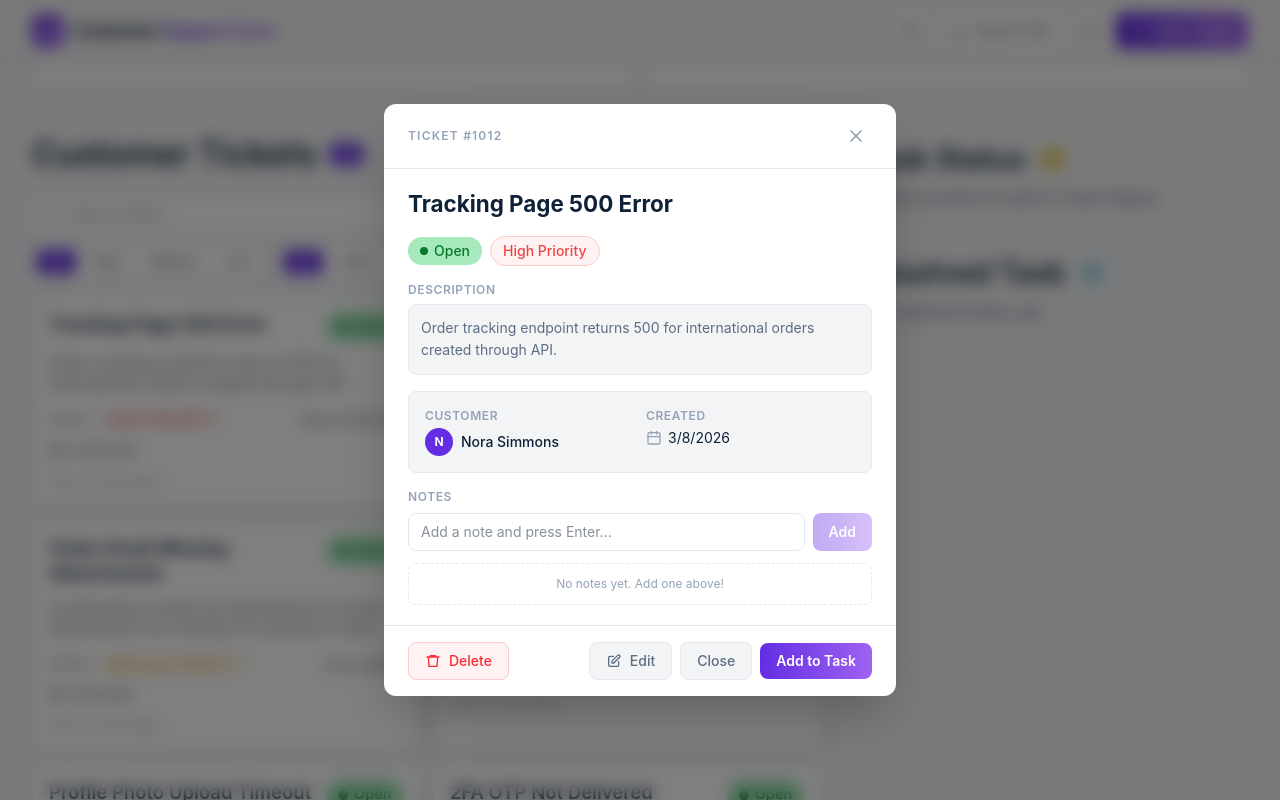
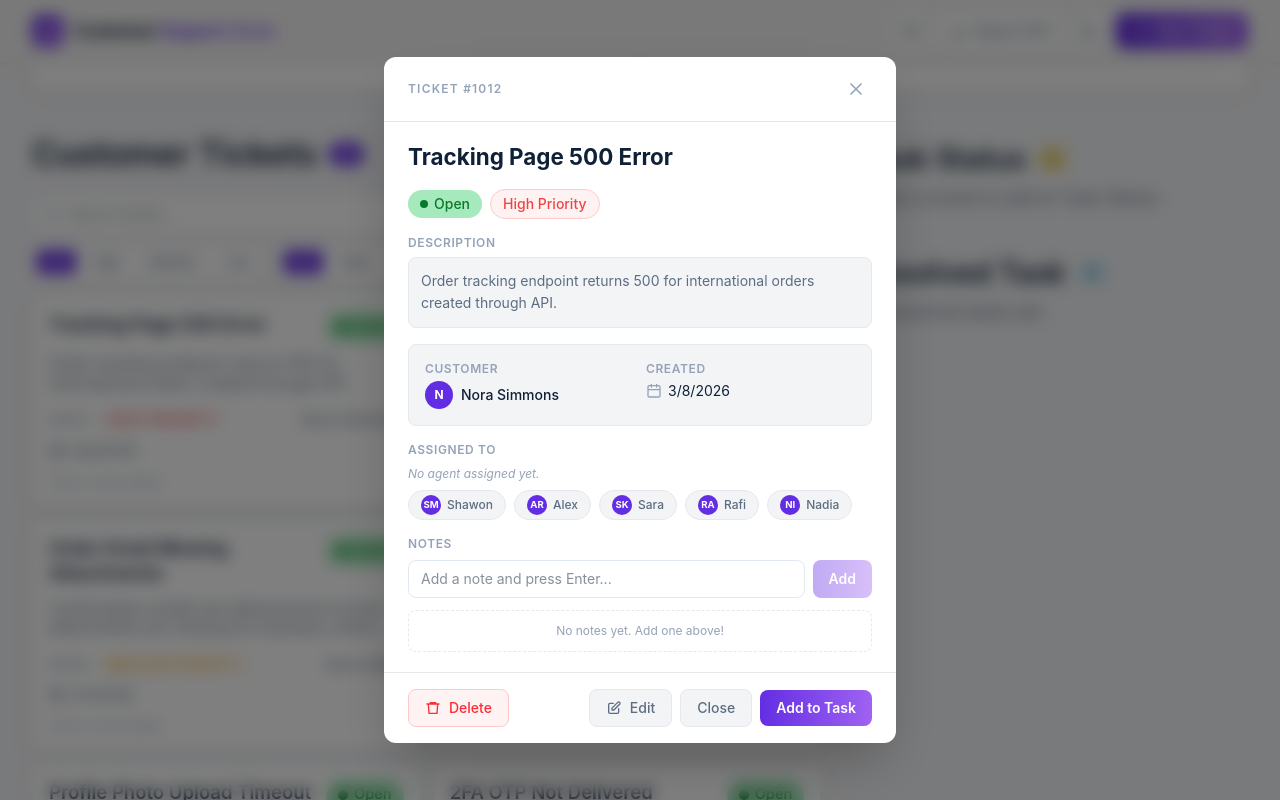
Before and after one commit to Shawon-Mahmud07/Customer-Support-Zone, a React (Vite) app: page / in a window 1280 px wide. Both pictures are taken after a click on the button 226 px from the left and 970 px from the top of the page. Shown: the part 570-1370 px from the top of the page. Built offline with nearby package versions, Linux system fonts and the light colour scheme.

Commit message:
feat(Ticket Assignment): add agent assignment feature to tickets with UI updates in TicketDetailModal and MainSection

```diff
--- a/src/App.jsx
+++ b/src/App.jsx
@@ -41,6 +41,14 @@ function App() {
   const [ticketNotes, setTicketNotes] = useState(() =>
     loadState("csz_ticketNotes", {}),
   );
+  // Team members for About Us page
+  const [agents] = useState([
+    { id: 1, name: "Shawon Mahmud", initials: "SM" },
+    { id: 2, name: "Alex Rahman", initials: "AR" },
+    { id: 3, name: "Sara Khan", initials: "SK" },
+    { id: 4, name: "Rafi Ahmed", initials: "RA" },
+    { id: 5, name: "Nadia Islam", initials: "NI" },
+  ]);
   const [showModal, setShowModal] = useState(false);
   // About Us state
   const [showAboutUs, setShowAboutUs] = useState(false);
@@ -229,6 +237,21 @@ function App() {
     }));
   }
 
+  // Assign ticket to agent
+  function handleAssignTicket(ticketId, agent) {
+    setTickets((prev) =>
+      prev.map((t) => (t.id === ticketId ? { ...t, assignedTo: agent } : t)),
+    );
+    setTaskStatus((prev) =>
+      prev.map((t) => (t.id === ticketId ? { ...t, assignedTo: agent } : t)),
+    );
+    if (agent) {
+      toast.success(`Ticket assigned to ${agent.name}!`);
+    } else {
+      toast.info("Ticket unassigned.");
+    }
+  }
+
   // Export all tickets to CSV
   function handleExportCSV() {
     const allTickets = [...tickets, ...taskStatus, ...resolvedTasks];
@@ -274,9 +297,9 @@ function App() {
     toast.success(`${allTickets.length} tickets exported!`);
   }
   // Show About Us page
- if (showAboutUs) {
-   return <AboutUs onBack={() => setShowAboutUs(false)} />;
- }
+  if (showAboutUs) {
+    return <AboutUs onBack={() => setShowAboutUs(false)} />;
+  }
   return (
     <div className="min-h-screen" style={{ backgroundColor: "var(--bg-base)" }}>
       <Navbar
@@ -313,6 +336,8 @@ function App() {
         ticketNotes={ticketNotes}
         onAddNote={handleAddNote}
         onDeleteNote={handleDeleteNote}
+        agents={agents}
+        onAssignTicket={handleAssignTicket}
       />
       <Footer onAboutUs={() => setShowAboutUs(true)} />
       <ToastContainer
--- a/src/components/MainSection.jsx
+++ b/src/components/MainSection.jsx
@@ -301,6 +301,20 @@ function TicketCard({ ticket, onOpenDetail }) {
         </span>
       </div>
 
+      {/* Assigned agent */}
+      {ticket.assignedTo && (
+        <div className="mt-2 flex items-center gap-1.5">
+          <div
+            className="flex h-5 w-5 items-center justify-center rounded-full text-[0.6rem] font-bold text-white"
+            style={{ backgroundColor: "#632EE3" }}
+          >
+            {ticket.assignedTo.initials}
+          </div>
+          <span className="text-xs" style={{ color: "var(--text-muted)" }}>
+            {ticket.assignedTo.name}
+          </span>
+        </div>
+      )}
       {/* Click hint */}
       <p className="mt-3 text-xs" style={{ color: "var(--text-muted)" }}>
         Click to view details
@@ -328,6 +342,8 @@ function MainSection({
   onAddNote,
   onCompleteTask,
   onDeleteNote,
+  agents,
+  onAssignTicket,
 }) {
   const [selectedTicket, setSelectedTicket] = useState(null);
   const [expandedResolved, setExpandedResolved] = useState(null);
@@ -634,6 +650,8 @@ function MainSection({
         <TicketDetailModal
           ticket={selectedTicket}
           notes={ticketNotes[selectedTicket?.id] || []}
+          agents={agents}
+          onAssignTicket={(agent) => onAssignTicket(selectedTicket.id, agent)}
           onAddNote={(text) => onAddNote(selectedTicket.id, text)}
           onDeleteNote={(noteId) => onDeleteNote(selectedTicket.id, noteId)}
           onClose={() => setSelectedTicket(null)}
--- a/src/components/TicketDetailModal.jsx
+++ b/src/components/TicketDetailModal.jsx
@@ -18,6 +18,8 @@ function TicketDetailModal({
   ticket,
   notes = [],
   onAddNote,
+  agents = [],
+  onAssignTicket,
   onDeleteNote,
   onClose,
   onAddToTask,
@@ -48,7 +50,7 @@ function TicketDetailModal({
     setForm((prev) => ({ ...prev, [name]: value }));
     setErrors((prev) => ({ ...prev, [name]: undefined }));
   }
-// Validation
+  // Validation
   function validate() {
     const e = {};
     if (!form.title.trim()) e.title = "Title is required.";
@@ -56,7 +58,7 @@ function TicketDetailModal({
     if (!form.customer.trim()) e.customer = "Customer name is required.";
     return e;
   }
-// Note handlers
+  // Note handlers
   function handleNoteSubmit() {
     if (!noteInput.trim()) return;
     onAddNote(noteInput);
@@ -376,6 +378,116 @@ function TicketDetailModal({
                   </div>
                 </div>
               </div>
+              {/* ── ASSIGN SECTION ── */}
+              <div>
+                <p
+                  className="mb-2 text-xs font-semibold uppercase tracking-wider"
+                  style={{ color: "var(--text-muted)" }}
+                >
+                  Assigned To
+                </p>
+
+                {/* Current assignee */}
+                {ticket.assignedTo ? (
+                  <div
+                    className="mb-2 flex items-center justify-between rounded-lg border px-3 py-2"
+                    style={{
+                      borderColor: "var(--border-color)",
+                      backgroundColor: "var(--bg-base)",
+                    }}
+                  >
+                    <div className="flex items-center gap-2.5">
+                      <div
+                        className="flex h-8 w-8 items-center justify-center rounded-full text-sm font-bold text-white"
+                        style={{ backgroundColor: "#632EE3" }}
+                      >
+                        {ticket.assignedTo.initials}
+                      </div>
+                      <div>
+                        <p
+                          className="text-sm font-medium"
+                          style={{ color: "var(--text-primary)" }}
+                        >
+                          {ticket.assignedTo.name}
+                        </p>
+                        <p
+                          className="text-xs"
+                          style={{ color: "var(--text-muted)" }}
+                        >
+                          Assigned agent
+                        </p>
+                      </div>
+                    </div>
+                    {!isResolved && (
+                      <button
+                        onClick={() => onAssignTicket(null)}
+                        className="rounded-md px-2 py-1 text-xs font-medium text-red-400 transition hover:bg-red-50"
+                      >
+                        Remove
+                      </button>
+                    )}
+                  </div>
+                ) : (
+                  <p
+                    className="mb-2 text-xs italic"
+                    style={{ color: "var(--text-muted)" }}
+                  >
+                    No agent assigned yet.
+                  </p>
+                )}
+
+                {/* Agent picker — hide if resolved */}
+                {!isResolved && (
+                  <div className="flex flex-wrap gap-2">
+                    {agents.map((agent) => {
+                      const isAssigned = ticket.assignedTo?.id === agent.id;
+                      return (
+                        <button
+                          key={agent.id}
+                          onClick={() =>
+                            onAssignTicket(isAssigned ? null : agent)
+                          }
+                          title={
+                            isAssigned
+                              ? `Unassign ${agent.name}`
+                              : `Assign to ${agent.name}`
+                          }
+                          className="flex items-center gap-1.5 rounded-full border px-3 py-1 text-xs font-medium transition hover:scale-105"
+                          style={
+                            isAssigned
+                              ? {
+                                  backgroundColor: "#632EE3",
+                                  borderColor: "#632EE3",
+                                  color: "#fff",
+                                }
+                              : {
+                                  borderColor: "var(--border-color)",
+                                  backgroundColor: "var(--bg-base)",
+                                  color: "var(--text-secondary)",
+                                }
+                          }
+                        >
+                          <span
+                            className="flex h-5 w-5 items-center justify-center rounded-full text-[0.6rem] font-bold"
+                            style={
+                              isAssigned
+                                ? {
+                                    backgroundColor: "rgba(255,255,255,0.25)",
+                                    color: "#fff",
+                                  }
+                                : { backgroundColor: "#632EE3", color: "#fff" }
+                            }
+                          >
+                            {agent.initials}
+                          </span>
+                          {agent.name.split(" ")[0]}
+                          {isAssigned && " ✓"}
+                        </button>
+                      );
+                    })}
+                  </div>
+                )}
+              </div>
               {/* ── NOTES SECTION ── */}
               {!isEditing && (
                 <div>
```
Lines whose indentation alone changed are shown as unchanged.
